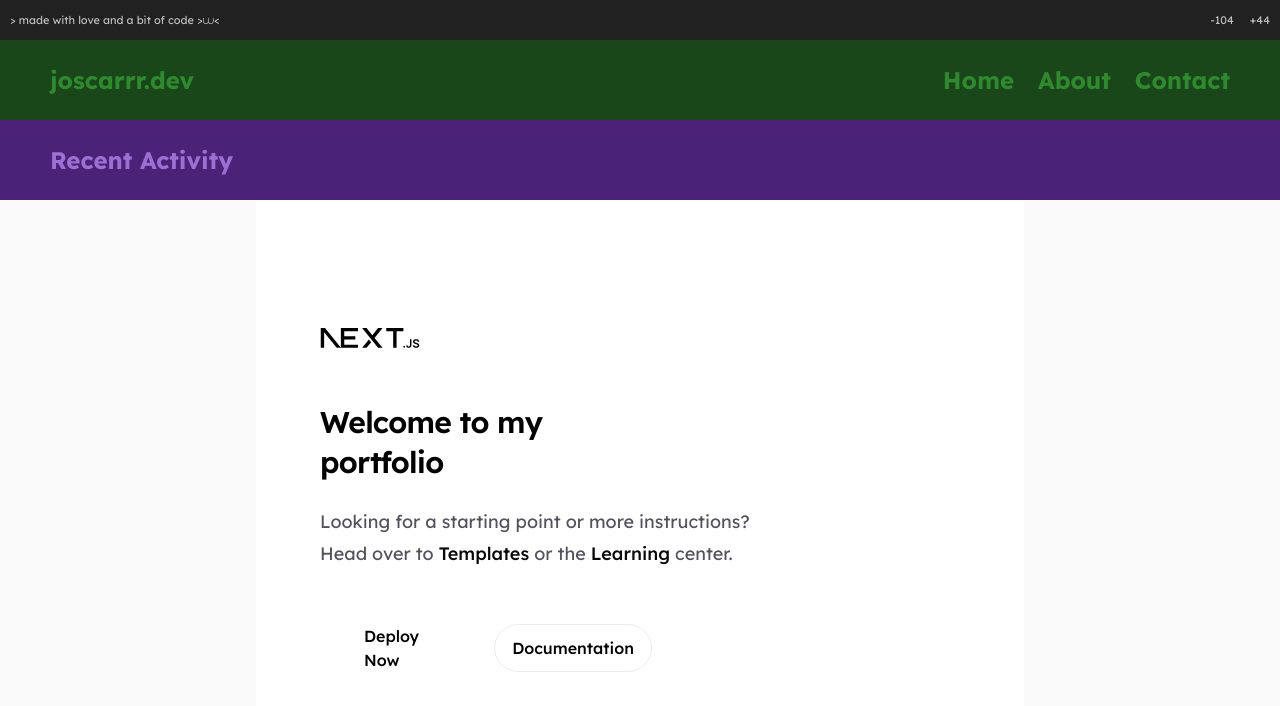
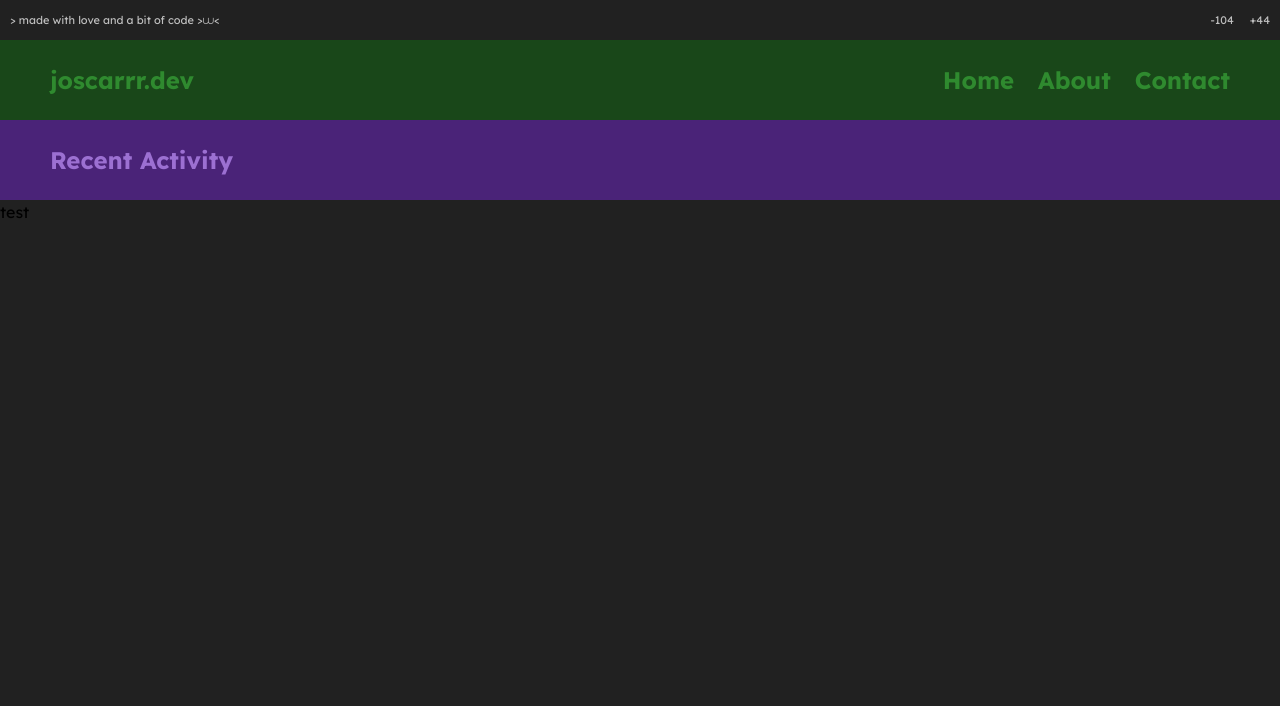
Before and after one commit to joscarrr/portfolio, a Next.js app: page /en in a window 1280 px wide. Shown: the top 706 px of the page. Built offline with nearby package versions, Linux system fonts and the light colour scheme.

Commit message:
PER-2: Remove home page boilerplate

```diff
--- a/app/[locale]/page.tsx
+++ b/app/[locale]/page.tsx
@@ -5,64 +5,8 @@ export default function Home() {
   const t = useTranslations("home");
 
   return (
-    <div className="flex flex-col flex-1 items-center justify-center bg-zinc-50 font-sans dark:bg-black">
-      <main className="flex flex-1 w-full max-w-3xl flex-col items-center justify-between py-32 px-16 bg-white dark:bg-black sm:items-start">
-        <Image
-          className="dark:invert h-5 w-[100px]"
-          src="/next.svg"
-          alt="Next.js logo"
-          width={100}
-          height={20}
-          priority
-        />
-        <div className="flex flex-col items-center gap-6 text-center sm:items-start sm:text-left">
-          <h1 className="max-w-xs text-3xl font-semibold leading-10 tracking-tight text-black dark:text-zinc-50">
-            {t("title")}
-          </h1>
-          <p className="max-w-md text-lg leading-8 text-zinc-600 dark:text-zinc-400">
-            Looking for a starting point or more instructions? Head over to{" "}
-            <a
-              href="https://vercel.com/templates?framework=next.js&utm_source=create-next-app&utm_medium=appdir-template-tw&utm_campaign=create-next-app"
-              className="font-medium text-zinc-950 dark:text-zinc-50"
-            >
-              Templates
-            </a>{" "}
-            or the{" "}
-            <a
-              href="https://nextjs.org/learn?utm_source=create-next-app&utm_medium=appdir-template-tw&utm_campaign=create-next-app"
-              className="font-medium text-zinc-950 dark:text-zinc-50"
-            >
-              Learning
-            </a>{" "}
-            center.
-          </p>
-        </div>
-        <div className="flex flex-col gap-4 text-base font-medium sm:flex-row">
-          <a
-            className="flex h-12 w-full items-center justify-center gap-2 rounded-full bg-foreground px-5 text-background transition-colors hover:bg-[#383838] dark:hover:bg-[#ccc] md:w-[158px]"
-            href="https://vercel.com/new?utm_source=create-next-app&utm_medium=appdir-template-tw&utm_campaign=create-next-app"
-            target="_blank"
-            rel="noopener noreferrer"
-          >
-            <Image
-              className="dark:invert h-[14px] w-4"
-              src="/vercel.svg"
-              alt="Vercel logomark"
-              width={16}
-              height={14}
-            />
-            Deploy Now
-          </a>
-          <a
-            className="flex h-12 w-full items-center justify-center rounded-full border border-solid border-black/[.08] px-5 transition-colors hover:border-transparent hover:bg-black/[.04] dark:border-white/[.145] dark:hover:bg-[#1a1a1a] md:w-[158px]"
-            href="https://nextjs.org/docs?utm_source=create-next-app&utm_medium=appdir-template-tw&utm_campaign=create-next-app"
-            target="_blank"
-            rel="noopener noreferrer"
-          >
-            Documentation
-          </a>
-        </div>
-      </main>
+    <div>
+      test
     </div>
   );
 }
```
